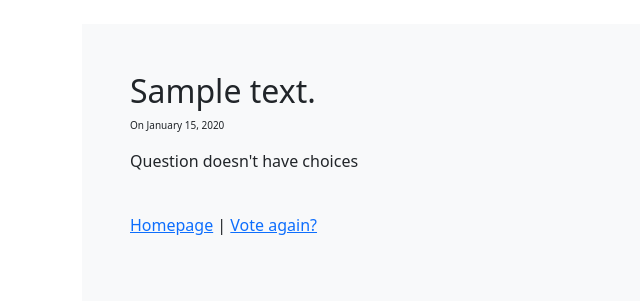
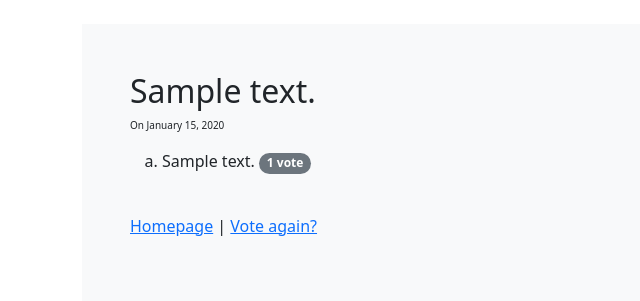
Before and after one commit to nxoo/polls2.0, a Django app: template backend/polls/templates/polls/results.html in a window 1280 px wide. Shown: the top 301 px of the page, without its empty margins (0-640 px from the left). Run offline with Django 3.2, Linux system fonts and the light colour scheme; the template is opened without the code that fills it: values that come from a table or form of the project are taken from there, others are empty; tables that the repository leaves empty hold one stand-in row (values such as "Sample post"); parts of the project's set-up code (start-up, migrations or seed data) failed here and were passed over.

Commit message:
changed detail and results template to use  related_name instead of

```diff
--- a/backend/polls/templates/polls/detail.html
+++ b/backend/polls/templates/polls/detail.html
@@ -12,11 +12,11 @@
                 </div>
             {% endif %}
 
-            {% if question.choice_set.all %}
+            {% if question.choices.all %}
                 <form action="{% url 'polls:vote' question.id %}" method="post" class="">
                     {% csrf_token %}
                     <ol type="a">
-                        {% for choice in question.choice_set.all %}
+                        {% for choice in question.choices.all %}
                             <li>
                                 <div class="form-check">
                                     <input class="form-check-input" name="choice" type="radio"
--- a/backend/polls/templates/polls/results.html
+++ b/backend/polls/templates/polls/results.html
@@ -4,9 +4,9 @@
         {% if question %}
             <h2>{{ question.question_text }}</h2>
             <p style="font-size: x-small;">On {{ question.pub_date|date:"F j, Y" }}</p>
-            {% if question.choice_set.all %}
+            {% if question.choices.all %}
                 <ol type="a">
-                    {% for choice in question.choice_set.all %}
+                    {% for choice in question.choices.all %}
                         <li class="">
                             {{ choice.choice_text }}
                             <span class="badge bg-secondary rounded-pill">
```
